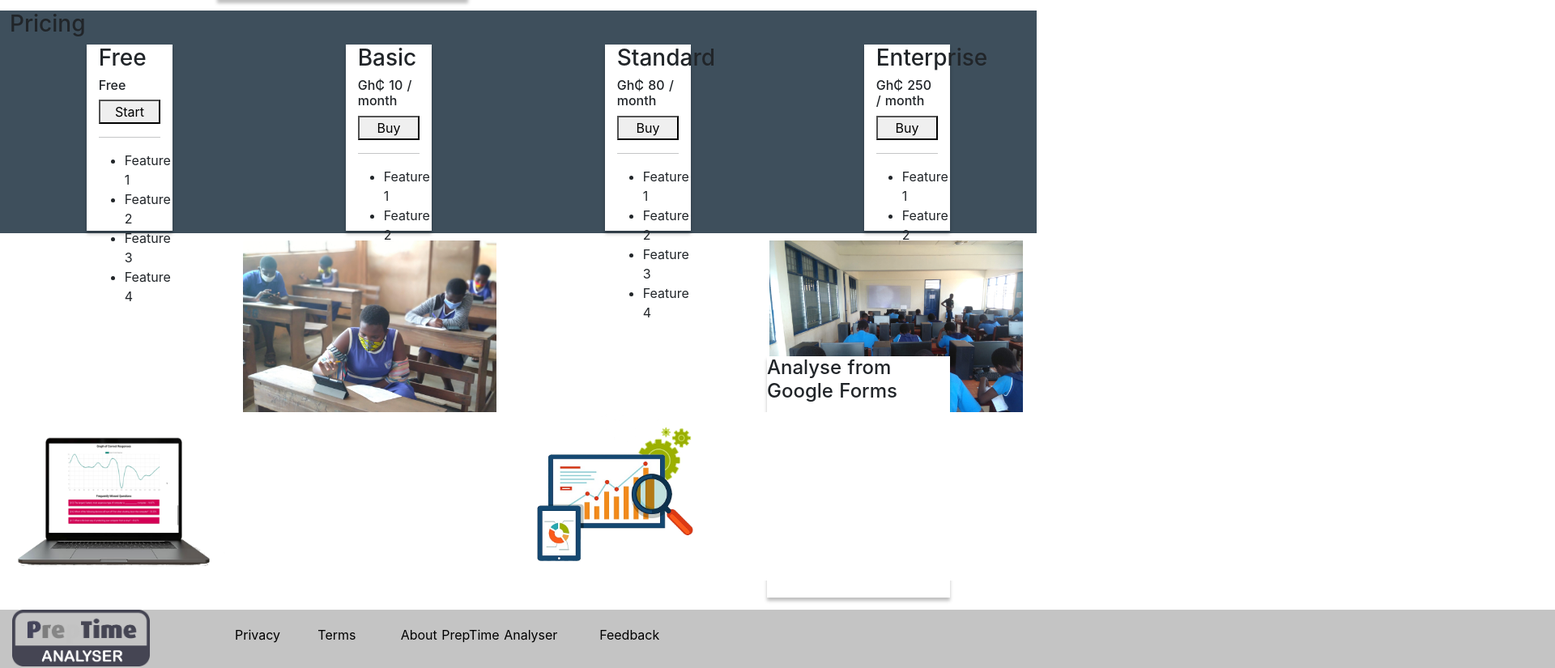
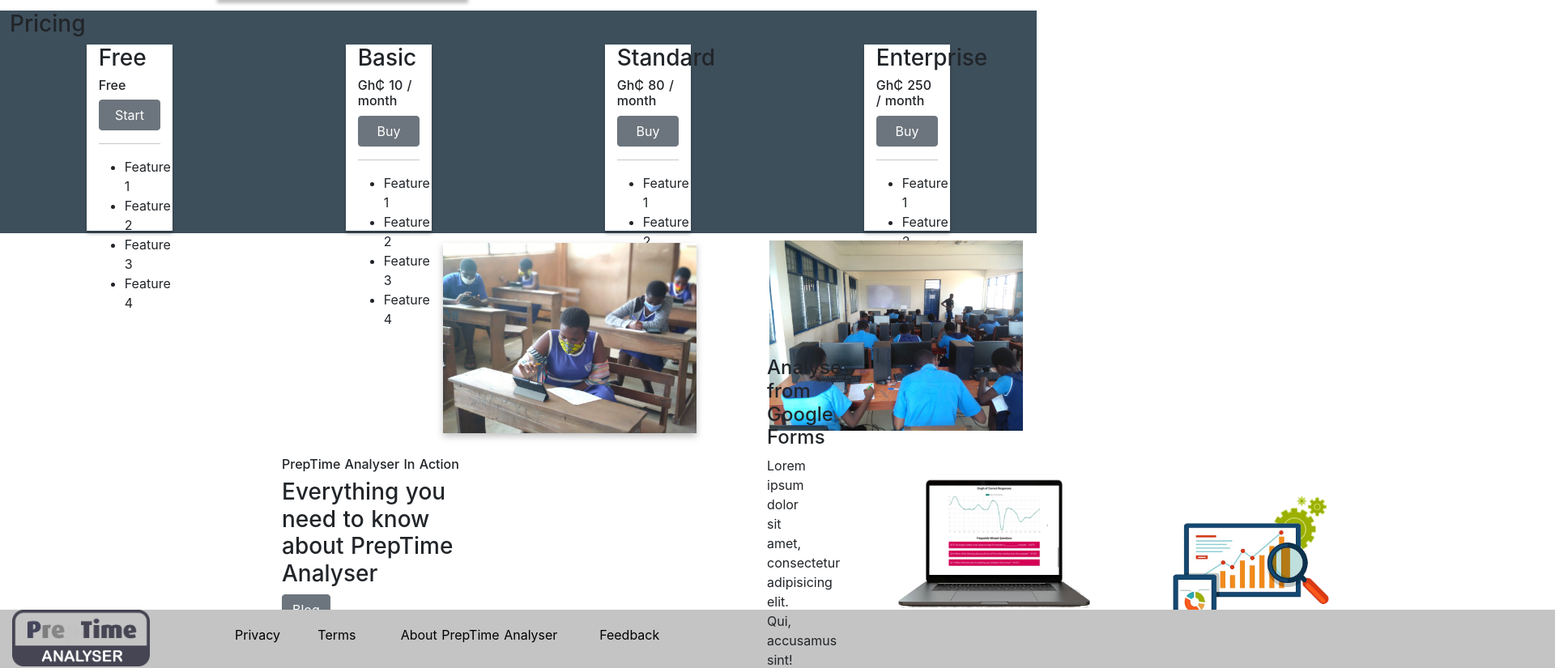
Before and after one commit to Scribble-Works/preptimeanalyser, a Nuxt app: page /about in a window 1280 px wide. Shown: the part 261-1086 px from the top of the page at 81% size, 1920 px wide, since content can reach past the window. Built offline with nearby package versions, Linux system fonts and the light colour scheme.

Commit message:
still styling

```diff
--- a/pages/about.vue
+++ b/pages/about.vue
@@ -17,7 +17,7 @@
         <div class="col-1">
           <h3>Free</h3>
           <h6>Free</h6>
-          <button class="">Start</button>
+          <a class="btn btn-secondary" href="#" role="button">Start</a>
           <hr class="hr-light" />
           <ul>
             <li>Feature 1</li>
@@ -29,7 +29,7 @@
         <div class="col-1">
           <h3>Basic</h3>
           <h6>Gh₵ 10 / month</h6>
-          <button class="">Buy</button>
+          <a class="btn btn-secondary" href="#" role="button">Buy</a>
           <hr class="hr-light" />
           <ul>
             <li>Feature 1</li>
@@ -41,7 +41,7 @@
         <div class="col-1">
           <h3>Standard</h3>
           <h6>Gh₵ 80 / month</h6>
-          <button class="">Buy</button>
+          <a class="btn btn-secondary" href="#" role="button">Buy</a>
           <hr class="hr-light" />
           <ul>
             <li>Feature 1</li>
@@ -53,7 +53,7 @@
         <div class="col-1">
           <h3>Enterprise</h3>
           <h6>Gh₵ 250 / month</h6>
-          <button class="">Buy</button>
+          <a class="btn btn-secondary" href="#" role="button">Buy</a>
           <hr class="hr-light" />
           <ul>
             <li>Feature 1</li>
@@ -92,10 +92,10 @@
       <div class="evrtng">
         <h6>PrepTime Analyser In Action</h6>
         <h3>Everything you need to know about PrepTime Analyser</h3>
-        <button>Blog</button>
+        <a class="btn btn-secondary" href="#" role="button">Blog</a>
       </div>
       <div class="row">
-        <div class="col">
+        <div class="col laptop">
           <img
             src="~assets/images/analser3.png"
             height="206px"
@@ -103,7 +103,7 @@
             alt=""
           />
         </div>
-        <div class="col">
+        <div class="col analyse">
           <img
             src="~assets/images/google-analytics-dashboard-business-analytics-computer-icons-business.png"
             height="208px"
@@ -222,5 +222,32 @@
   background: #ffffff;
   mix-blend-mode: normal;
   box-shadow: 0px 4px 4px rgba(0, 0, 0, 0.25);
+  z-index: 1;
+}
+
+.align-self-end {
+  position: absolute;
+  /* width: 313px; */
+  top: 3px;
+  left: 247px;
+  filter: drop-shadow(0px 4px 4px rgba(0, 0, 0, 0.25));
+}
+
+.evrtng{
+  position: absolute;
+  top: 55px;
+  left: 348px;
+  width: 250px;
+}
+.laptop{
+  position: absolute;
+  width: 281px;
+  top: 52px;
+  left: 1072px;
+}
+.analyse{
+  position: absolute;
+  left: 1425px;
+  top: 85px;
 }
 </style>
--- a/pages/news.vue
+++ b/pages/news.vue
@@ -21,8 +21,8 @@
             Quae nesciunt maiores deserunt ut laudantium ad sunt sequi laborum
             sapiente!
           </p>
-          <br />
-          <button>Read More >></button>
+
+          <a class="btn btn-link" href="#" role="button"><h5>Read More >></h5></a>
         </div>
       </div>
       <br />
@@ -63,35 +63,52 @@
             alt=""
           />
         </div>
-      </div><br>
+      </div>
+      <br />
       <div class="stories">
         <h4>All Stories</h4>
         <div class="row">
-          <hr>
+          <hr />
           <div class="col col-lg-9">
-
             <h6>Dec 11 / COVID - 19</h6>
-            <h4>Gov’t Signs Contract With SWPH To Integrate PrepTimee Analyser To Be Used In Public Schools.</h4>
+            <h4>
+              Gov’t Signs Contract With SWPH To Integrate PrepTimee Analyser To
+              Be Used In Public Schools.
+            </h4>
           </div>
           <div class="col">
-            <img src="~assets/images/nap.jpg" height="76px" width="101px" alt="">
+            <img
+              src="~assets/images/nap.jpg"
+              height="76px"
+              width="101px"
+              alt=""
+            />
           </div>
         </div>
 
-       <div class="row">
-          <hr>
+        <div class="row">
+          <hr />
           <div class="col col-lg-9">
-
             <h6>Dec 11 / COVID - 19</h6>
-            <h4>Gov’t Signs Contract With SWPH To Integrate PrepTimee Analyser To Be Used In Public Schools.</h4>
+            <h4>
+              Gov’t Signs Contract With SWPH To Integrate PrepTimee Analyser To
+              Be Used In Public Schools.
+            </h4>
           </div>
           <div class="col">
-            <img src="~assets/images/nap.jpg" height="76px" width="101px" alt="">
+            <img
+              src="~assets/images/nap.jpg"
+              height="76px"
+              width="101px"
+              alt=""
+            />
           </div>
         </div>
 
         <div class="btn">
-          <button class="text-upercase">Load More Stories</button>
+          <a class="btn btn-secondary" href="#" role="button"
+            >Load More Stories</a
+          >
         </div>
       </div>
     </div>
@@ -102,4 +119,17 @@
 body {
   background: #efeeee;
 }
+.container {
+  position: relative;
+  top: 80px;
+}
+.btn-secondary{
+  position: relative;
+  width: 1184px;
+  border-radius: 20px;
+  right: 20px;
+}
+.btn-link{
+  color: #000000;
+}
 </style>
--- a/pages/updates.vue
+++ b/pages/updates.vue
@@ -20,7 +20,9 @@
             dignissimos magni ducimus, veniam neque!
           </p>
 
-          <button>Read More >></button>
+          <div class="btn">
+            <a class="btn btn-link" href="#" role="button">Read More >></a>
+          </div>
           <hr />
         </div>
       </div>
@@ -101,31 +103,47 @@
       <div class="stories">
         <h4>All The Latest</h4>
         <div class="row">
-          <hr>
+          <hr />
           <div class="col col-lg-9">
-
             <h6>Dec 11 / COVID - 19</h6>
-            <h4>Gov’t Signs Contract With SWPH To Integrate PrepTimee Analyser To Be Used In Public Schools.</h4>
+            <h4>
+              Gov’t Signs Contract With SWPH To Integrate PrepTimee Analyser To
+              Be Used In Public Schools.
+            </h4>
           </div>
           <div class="col">
-            <img src="~assets/images/nap.jpg" height="76px" width="101px" alt="">
+            <img
+              src="~assets/images/nap.jpg"
+              height="76px"
+              width="101px"
+              alt=""
+            />
           </div>
         </div>
 
-       <div class="row">
-          <hr>
+        <div class="row">
+          <hr />
           <div class="col col-lg-9">
-
             <h6>Dec 11 / COVID - 19</h6>
-            <h4>Gov’t Signs Contract With SWPH To Integrate PrepTimee Analyser To Be Used In Public Schools.</h4>
+            <h4>
+              Gov’t Signs Contract With SWPH To Integrate PrepTimee Analyser To
+              Be Used In Public Schools.
+            </h4>
           </div>
           <div class="col">
-            <img src="~assets/images/nap.jpg" height="76px" width="101px" alt="">
+            <img
+              src="~assets/images/nap.jpg"
+              height="76px"
+              width="101px"
+              alt=""
+            />
           </div>
         </div>
 
         <div class="btn">
-          <button class="text-upercase">Load More Stories</button>
+          <a class="btn btn-secondary" href="#" role="button"
+            >Load More Stories</a
+          >
         </div>
       </div>
     </div>
```
